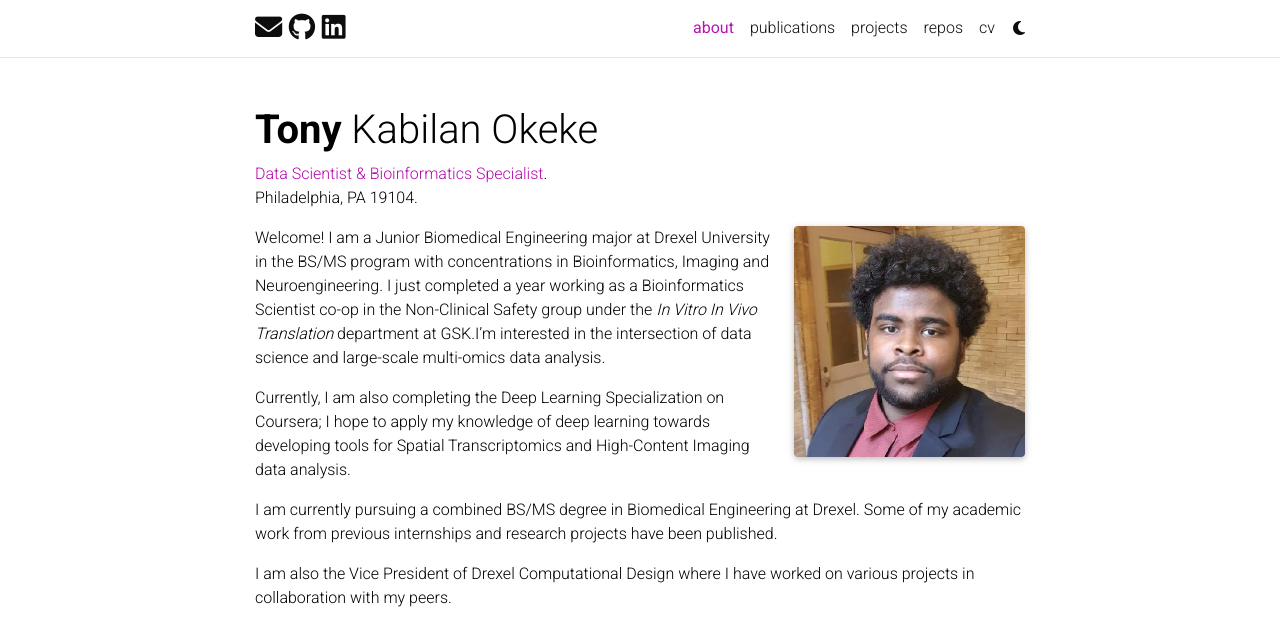
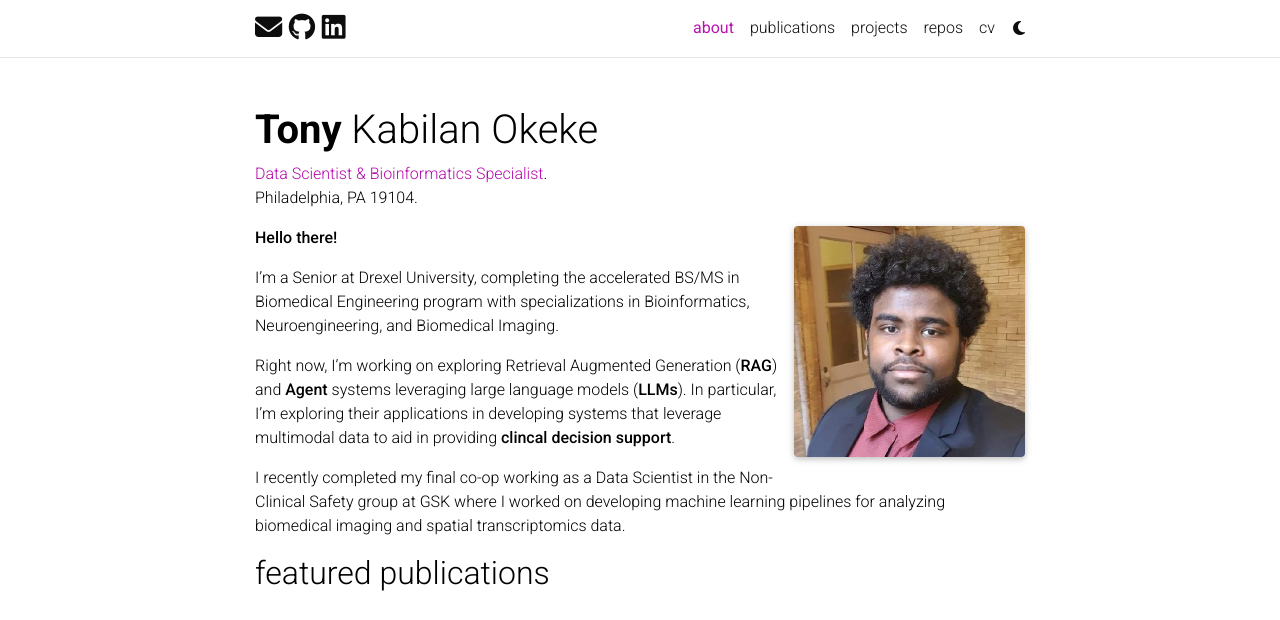
Before and after one commit to Kabilan108/kabilan108.github.io, a Jekyll site: the page built from _pages/about.md, in a window 1280 px wide, cut to the strip 0-620 px from the top of the page. Built offline with Jekyll 4.4.1, drawn with Linux system fonts in a browser that asks for light colours; full-size pictures stand in for the smaller copies a plugin makes; comment, search, counter and statistics services are not loaded; a style sheet for code colours, icons or effects is not loaded.

Commit message:
feat: update for PhD apps

```diff
--- a/_data/repos.yml
+++ b/_data/repos.yml
@@ -3,5 +3,6 @@
 
 github_repos:
   - Kabilan108/CaBiD
-  - Kabilan108/MEDIBIA
   - Kabilan108/infoml
+  - Kabilan108/MLGO
+  - Kabilan108/ASD-Biomarkers
--- a/_pages/about.md
+++ b/_pages/about.md
@@ -18,16 +18,17 @@
 social: false  # includes social icons at the bottom of the page
 ---
 
+**Hello there!**
 
-Welcome! I am a Junior Biomedical Engineering major at Drexel University in the
-BS/MS program with concentrations in Bioinformatics, Imaging and Neuroengineering.
-I just completed a year working as a Bioinformatics Scientist co-op in the
-Non-Clinical Safety group under the *In Vitro In Vivo Translation* department
-at GSK.I’m interested in the intersection of data science and large-scale
-multi-omics data analysis.
+I'm a Senior at Drexel University, completing the accelerated BS/MS in
+Biomedical Engineering program with specializations in Bioinformatics, Neuroengineering,
+and Biomedical Imaging.
 
-Currently, I am also completing the Deep Learning Specialization on Coursera; I hope to apply my knowledge of deep learning towards developing tools for Spatial Transcriptomics and High-Content Imaging data analysis.
+Right now, I'm working on exploring Retrieval Augmented Generation (**RAG**) and
+**Agent** systems leveraging large language models (**LLMs**). In particular, I'm
+exploring their applications in developing systems that leverage multimodal data to
+aid in providing **clincal decision support**.
 
-I am currently pursuing a combined BS/MS degree in Biomedical Engineering at Drexel. Some of my academic work from previous internships and research projects have been published.
-
-I am also the Vice President of Drexel Computational Design where I have worked on various projects in collaboration with my peers.
+I recently completed my final co-op working as a Data Scientist in the Non-Clinical
+Safety group at GSK where I worked on developing machine learning pipelines for
+analyzing biomedical imaging and spatial transcriptomics data.
```
Also changed, not shown: _pages/cv.md (+2 -2 lines), assets/json/resume.json (+152 -42 lines), 1 other file.
